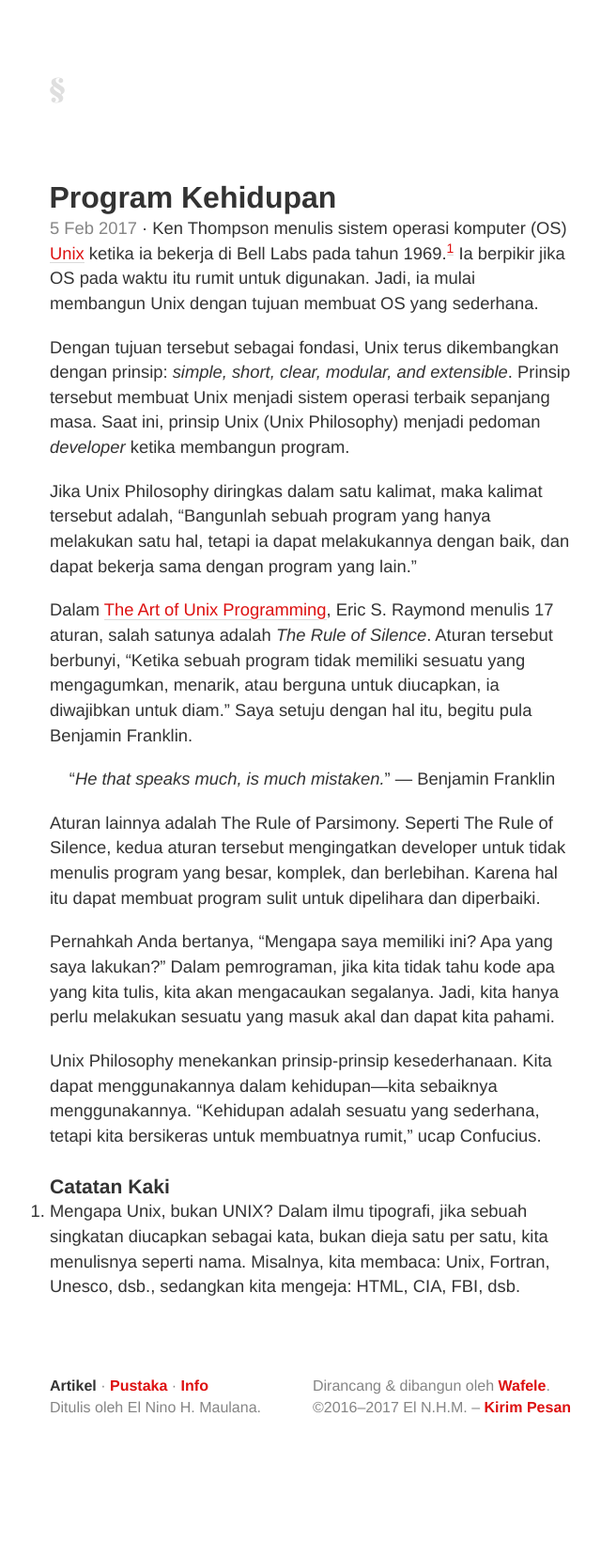
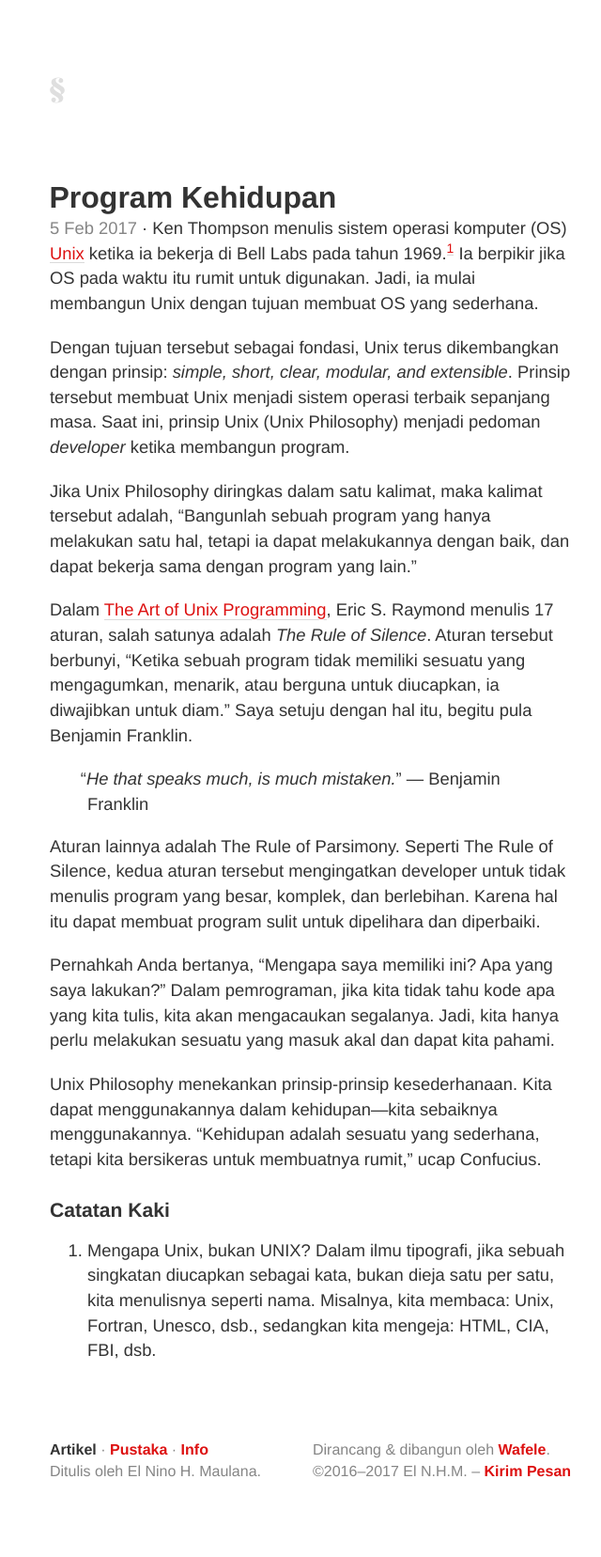
Before and after one commit to tertanda/elnino.github.io, a Jekyll site: the page built from artikel/_posts/2017-02-05-program-kehidupan.md, in a window 1280 px wide. Shown: the whole page at 94% size, without its empty margins (307-947 px from the left). Built offline with Jekyll 4.4.1, drawn with Linux system fonts in a browser that asks for light colours; before the commit the page ends 1589 px from its top, so only the background shows below that.

Commit message:
First commit.

```diff
--- a/_sass/base/base.scss
+++ b/_sass/base/base.scss
@@ -16,24 +16,10 @@ body {
     margin: 0;
 }
 
-blockquote {
-    margin-bottom: 1.25rem;
-    margin-left: 1.75rem;
-    margin-right: 0;
-    margin-top: 0;
-}
-
 img {
     display: block;
     margin: 0 auto;
     max-width: 100%;
-}
-
-ol,
-ul {
-    margin-bottom: 1.25rem;
-    margin-top: 0;
-    padding-left: 0;
 }
 
 
```
